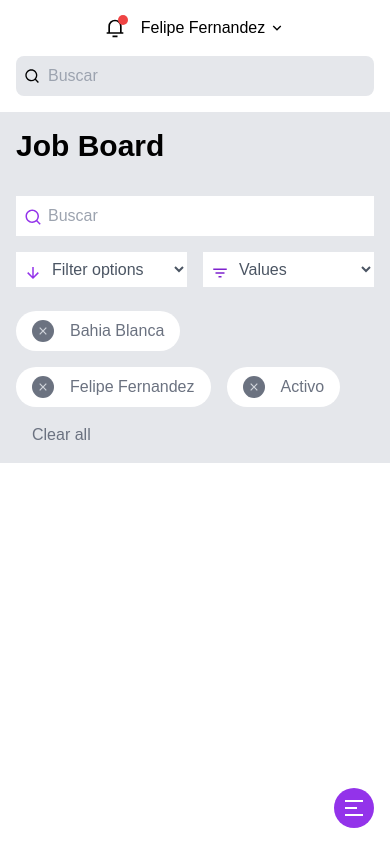
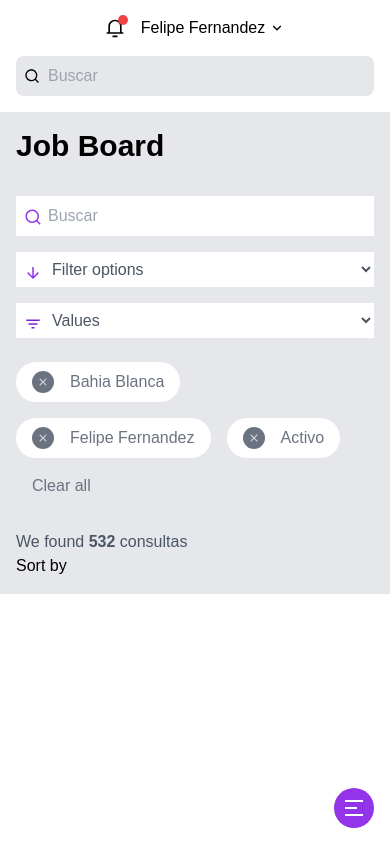
Before and after one commit to FelipeFern/ProyectoFInalNextJs, a Next.js app: page / in a window 390 px wide. Built offline with nearby package versions, Linux system fonts and the light colour scheme; no server answers; a web font is replaced by a local one.

Commit message:
Components updated.

```diff
--- a/src/components/Dashboard/Content.js
+++ b/src/components/Dashboard/Content.js
@@ -13,8 +13,8 @@ const Content = () => {
 				<h1 className='text-3xl font-semibold'>Job Board</h1>
 			</div>
 			{/* Filters */}
-			<div className='grid grid-cols-2 md:grid-cols-4 gap-4 items-center mb-6'>
-				<form className='col-span-2'>
+			<div className='grid grid-cols-1 md:grid-cols-4 gap-4 items-center mb-6'>
+				<form className='col-span-1 md:col-span-2'>
 					<div className='relative text-gray-600'>
 						<RiSearchLine className='absolute left-2 top-3 text-purple-600 text-lg' />
 						<input
--- a/src/components/Dashboard/Dashboard.js
+++ b/src/components/Dashboard/Dashboard.js
@@ -13,6 +13,7 @@ import { Link, Routes } from 'react-router-dom';
 import React, { useEffect, useState } from 'react';
 import HeaderDashboard from './HeaderDashboard';
 import Content from './Content';
+import ResultsCards from './ResultsCards';
 
 export default function Dashboard() {
 	const [openSidebar, setOpenSidebar] = useState(false);
@@ -108,6 +109,7 @@ export default function Dashboard() {
 			<div className=' col-span-5'>
 				<HeaderDashboard />
 				<Content />
+				<ResultsCards />
 			</div>
 		</div>
 	);
--- /dev/null
+++ b/src/components/Dashboard/ResultsCards.js
@@ -0,0 +1,20 @@
+import Link from 'react-router-dom';
+import {
+	RiSearchLine,
+	RiArrowDownLine,
+	RiFilter3Fill,
+	RiCloseLine,
+} from 'react-icons/ri';
+
+const ResultsCards = () => {
+	return (
+		<div className='lg:p-12 p-4 md:p-8 bg-gray-200'>
+			<p className='text-gray-600'>
+				We found<span className='font-semibold'> {532}</span> consultas
+			</p>
+			<p>Sort by</p>
+		</div>
+	);
+};
+
+export default ResultsCards;
```
